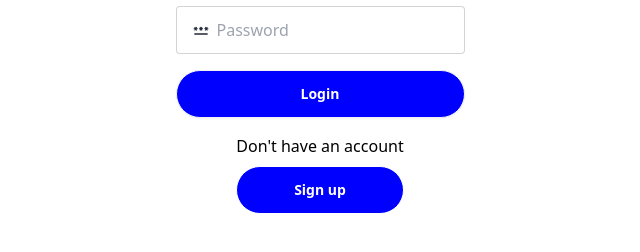
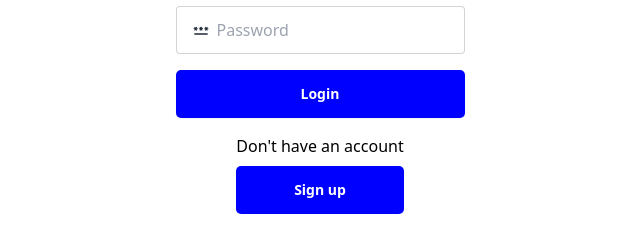
Before and after one commit to Lokeshwaari/The_gram, a React (Create React App) app in the folder frontend/: page /login in a window 1280 px wide. Shown: the part 350-602 px from the top of the page, without its empty margins (320-960 px from the left). Built offline with nearby package versions, Linux system fonts and the light colour scheme; no server answers.

Commit message:
modified file

```diff
--- a/frontend/src/pages/auth/login/LoginPage.js
+++ b/frontend/src/pages/auth/login/LoginPage.js
@@ -62,6 +62,16 @@ const LoginPage = () => {
 		setFormData({ ...formData, [e.target.name]: e.target.value });
 	};
 
+	const buttonStyle = {
+		backgroundColor: "blue",
+		color: "white",
+		padding: "10px 20px",
+		border: "none",
+		borderRadius: "5px",
+		cursor: "pointer",
+	  };
+
+
 	return (
 		<div className='max-w-screen-xl mx-auto flex h-screen'>
 			<div className='flex-1 hidden lg:flex items-center  justify-center'>
@@ -96,7 +106,7 @@ const LoginPage = () => {
 							value={formData.password}
 						/>
 					</label>
-					<button className='btn rounded-full  text-white' style={{backgroundColor: "blue" }}  >
+					<button style={buttonStyle} className='btn rounded-full  text-white'  >
 						{isPending ? <LoadingSpinner /> : "Login"}
 					</button>
 					{isError && <p className='text-red-500'>{error.message}</p>}
@@ -104,7 +114,7 @@ const LoginPage = () => {
 				<div className='flex flex-col gap-2 mt-4'>
 					<p style={{color: "black" }} > Don't have an account </p>
 					<Link to='/signup'>
-						<button className='btn rounded-full text-white btn-outline w-full' style={{backgroundColor: "blue" }}>Sign up</button>
+						<button style={buttonStyle} className='btn rounded-full text-white btn-outline w-full' >Sign up</button>
 					</Link>
 				</div>
 			</div>
--- a/frontend/src/pages/auth/signup/SignUpPage.js
+++ b/frontend/src/pages/auth/signup/SignUpPage.js
@@ -60,6 +60,16 @@ const SignUpPage = () => {
 	const handleInputChange = (e) => {
 		setFormData({ ...formData, [e.target.name]: e.target.value });
 	};
+
+	const buttonStyle = {
+		backgroundColor: "blue",
+		color: "white",
+		padding: "10px 20px",
+		border: "none",
+		borderRadius: "5px",
+		cursor: "pointer",
+	  };
+
 
 	return (
 		<div className='max-w-screen-xl mx-auto flex h-screen px-10'>
@@ -124,7 +134,7 @@ const SignUpPage = () => {
 				<div className='flex flex-col lg:w-2/3 gap-2 mt-4'>
 					<p  style={{color: "black" }}>Already have an account?</p>
 					<Link to='/login'>
-						<button className='btn rounded-full text-white btn-outline w-full' style={{backgroundColor: "blue" }}>Sign in</button>
+						<button className='btn rounded-full text-white btn-outline w-full' style={buttonStyle}>Sign in</button>
 					</Link>
 				</div>
 			</div>
--- a/frontend/src/pages/profile/EditProfileModal.js
+++ b/frontend/src/pages/profile/EditProfileModal.js
@@ -57,7 +57,7 @@ const EditProfileModal = ({  }) => {
 			</button>
 			<dialog id='edit_profile_modal' className='modal'>
 				<div className='modal-box border rounded-md border-gray-700 shadow-md'>
-					<h3 className='font-bold text-lg my-3'>Update </h3>
+					<h3 className='font-bold text-lg my-3'>Update Profile</h3>
 					<form
 						className='flex flex-col gap-4'
 						onSubmit={(e) => {
--- a/frontend/src/pages/profile/ProfilePage.js
+++ b/frontend/src/pages/profile/ProfilePage.js
@@ -172,6 +172,7 @@ const ProfilePage = () => {
 								)}
 								{(coverImg || profileImg) && (
 									<button
+									style={buttonStyle}
 										className='btn btn-primary rounded-full btn-sm text-white px-4 ml-2'
 										onClick={async () =>
 											{
```
